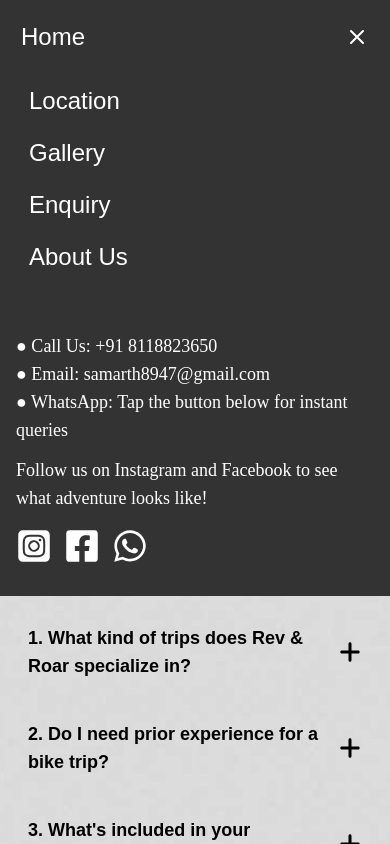
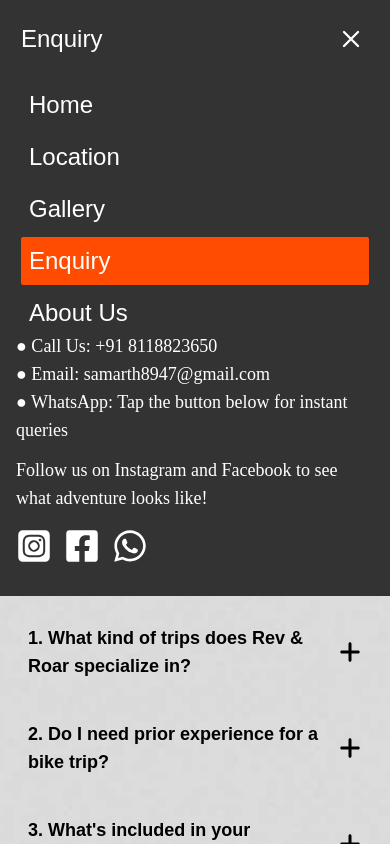
Before and after one commit to jangirsamarthiqol/rev-roar, a React (Vite) app: page /enquiry in a window 390 px wide. Both pictures are taken after a click on the button "Open menu". Shown: the top 844 px of the page. Built offline with nearby package versions, Linux system fonts and the light colour scheme.

Commit message:
fixed the nav bar for mobile view and Fixed bugs

```diff
--- a/src/components/HomeSlider.jsx
+++ b/src/components/HomeSlider.jsx
@@ -4,8 +4,8 @@ import { motion } from "framer-motion";
 import { RiArrowLeftWideLine, RiArrowRightWideFill } from "react-icons/ri";
 
 // Gallery images (stamp & logo)
-import stampImage from "/stamp/stamp-11.png"; // Update this path
-import logoImage from "/stamp/stamp-11.png";   // Update this path
+// import stampImage from "/stamp/stamp-11.png"; // Update this path
+// import logoImage from "/stamp/stamp-11.png";   // Update this path
 
 // Slider images
 import img1 from "/pexels-julia-volk-5204921.jpg"; // Update this path
--- a/src/pages/Navbar.jsx
+++ b/src/pages/Navbar.jsx
@@ -1,110 +1,164 @@
 /* eslint-disable no-unused-vars */
-import React, { useState } from "react";
+import React, { useState, useEffect } from "react";
 import "./Navbar.css";
-import { Link } from "react-router-dom";
+import { Link, useLocation } from "react-router-dom";
 
 function Navbar() {
   const [isMenuOpen, setIsMenuOpen] = useState(false);
+  const location = useLocation();
+
+  // Close mobile menu when route changes
+  useEffect(() => {
+    setIsMenuOpen(false);
+  }, [location.pathname]);
 
   const toggleMenu = () => {
     setIsMenuOpen(!isMenuOpen);
   };
 
+  // Helper function to determine active page
+  const isActive = (path) => {
+    return location.pathname === path;
+  };
+
+  // Get current page name for mobile header
+  const getCurrentPageName = () => {
+    switch(location.pathname) {
+      case '/':
+        return 'Home';
+      case '/location':
+        return 'Location';
+      case '/gallery':
+        return 'Gallery';
+      case '/enquiry':
+        return 'Enquiry';
+      case '/about-us':
+        return 'About Us';
+      default:
+        return 'Menu';
+    }
+  };
+
   return (
-    <nav className="navbar fixed top-0 z-10 w-full">
-      {/* Desktop Navigation - preserved original design */}
-      <div className="hidden md:flex justify-between mx-50">
+    <nav className="navbar fixed top-0 z-10 w-full transition-all duration-300">
+      {/* Desktop Navigation - preserved original design with active highlights */}
+      <div className="hidden md:flex justify-between mx-50 px-6">
         <Link
           to="/"
-          className="text-2xl hover:bg-[#FF4C00] rounded-xs text-white p-2"
+          className={`text-2xl rounded-xs text-white p-2 transition-colors duration-300 ${
+            isActive('/') ? 'bg-[#FF4C00]' : 'hover:bg-[#FF4C00]/80'
+          }`}
         >
           Home
         </Link>
         <Link
           to="/location"
-          className="text-2xl hover:bg-[#FF4C00] rounded-xs text-white p-2"
+          className={`text-2xl rounded-xs text-white p-2 transition-colors duration-300 ${
+            isActive('/location') ? 'bg-[#FF4C00]' : 'hover:bg-[#FF4C00]/80'
+          }`}
         >
           Location
         </Link>
         <Link
           to="/gallery"
-          className="text-2xl hover:bg-[#FF4C00] rounded-xs text-white p-2"
+          className={`text-2xl rounded-xs text-white p-2 transition-colors duration-300 ${
+            isActive('/gallery') ? 'bg-[#FF4C00]' : 'hover:bg-[#FF4C00]/80'
+          }`}
         >
           Gallery
         </Link>
         <Link
           to="/enquiry"
-          className="text-2xl hover:bg-[#FF4C00] rounded-xs text-white p-2"
+          className={`text-2xl rounded-xs text-white p-2 transition-colors duration-300 ${
+            isActive('/enquiry') ? 'bg-[#FF4C00]' : 'hover:bg-[#FF4C00]/80'
+          }`}
         >
           Enquiry
         </Link>
         <Link
           to="/about-us"
-          className="text-2xl hover:bg-[#FF4C00] rounded-xs text-white p-2"
+          className={`text-2xl rounded-xs text-white p-2 transition-colors duration-300 ${
+            isActive('/about-us') ? 'bg-[#FF4C00]' : 'hover:bg-[#FF4C00]/80'
+          }`}
         >
           About Us
         </Link>
       </div>
 
       {/* Mobile Navigation */}
-      <div className="md:hidden flex justify-between items-center p-4">
-        {/* Logo or first menu item for mobile */}
-        <Link to="/" className="text-2xl text-white">
-          Home
-        </Link>
+      <div className="md:hidden flex justify-between items-center p-4 bg-opacity-95">
+        {/* Show current page name instead of always "Home" */}
+        <span className="text-2xl text-white font-medium">
+          {getCurrentPageName()}
+        </span>
 
-        {/* Mobile Menu Button */}
+        {/* Mobile Menu Button with improved animation */}
         <button
-          className="text-white focus:outline-none"
+          className="text-white focus:outline-none p-1 rounded-full hover:bg-white/10 transition-colors"
           onClick={toggleMenu}
+          aria-label={isMenuOpen ? "Close menu" : "Open menu"}
         >
           {isMenuOpen ? (
-            <svg className="w-6 h-6" fill="none" stroke="currentColor" viewBox="0 0 24 24" xmlns="http://www.w3.org/2000/svg">
+            <svg className="w-7 h-7" fill="none" stroke="currentColor" viewBox="0 0 24 24" xmlns="http://www.w3.org/2000/svg">
               <path strokeLinecap="round" strokeLinejoin="round" strokeWidth="2" d="M6 18L18 6M6 6l12 12" />
             </svg>
           ) : (
-            <svg className="w-6 h-6" fill="none" stroke="currentColor" viewBox="0 0 24 24" xmlns="http://www.w3.org/2000/svg">
+            <svg className="w-7 h-7" fill="none" stroke="currentColor" viewBox="0 0 24 24" xmlns="http://www.w3.org/2000/svg">
               <path strokeLinecap="round" strokeLinejoin="round" strokeWidth="2" d="M4 6h16M4 12h16M4 18h16" />
             </svg>
           )}
         </button>
       </div>
 
-      {/* Mobile Menu Dropdown */}
-      {isMenuOpen && (
-        <div className="md:hidden">
-          <div className="flex flex-col px-4 pt-2 pb-4 space-y-1">
+      {/* Mobile Menu Dropdown with improved animation and active indicators */}
+      <div
+        className={`md:hidden transition-all duration-300 overflow-hidden ${
+          isMenuOpen ? 'max-h-64 opacity-100' : 'max-h-0 opacity-0'
+        }`}
+      >
+        <div className="flex flex-col px-4 pt-2 pb-4 space-y-1 bg-opacity-95">
+          <Link
+            to="/"
+            className={`text-2xl rounded-xs text-white p-2 ${
+              isActive('/') ? 'bg-[#FF4C00]' : 'hover:bg-[#FF4C00]/80'
+            }`}
+          >
+            Home
+          </Link>
           <Link
             to="/location"
-              className="text-2xl hover:bg-[#FF4C00] rounded-xs text-white p-2"
-              onClick={toggleMenu}
+            className={`text-2xl rounded-xs text-white p-2 ${
+              isActive('/location') ? 'bg-[#FF4C00]' : 'hover:bg-[#FF4C00]/80'
+            }`}
           >
             Location
           </Link>
           <Link
             to="/gallery"
-              className="text-2xl hover:bg-[#FF4C00] rounded-xs text-white p-2"
-              onClick={toggleMenu}
+            className={`text-2xl rounded-xs text-white p-2 ${
+              isActive('/gallery') ? 'bg-[#FF4C00]' : 'hover:bg-[#FF4C00]/80'
+            }`}
           >
             Gallery
           </Link>
           <Link
             to="/enquiry"
-              className="text-2xl hover:bg-[#FF4C00] rounded-xs text-white p-2"
-              onClick={toggleMenu}
+            className={`text-2xl rounded-xs text-white p-2 ${
+              isActive('/enquiry') ? 'bg-[#FF4C00]' : 'hover:bg-[#FF4C00]/80'
+            }`}
           >
             Enquiry
           </Link>
           <Link
             to="/about-us"
-              className="text-2xl hover:bg-[#FF4C00] rounded-xs text-white p-2"
-              onClick={toggleMenu}
+            className={`text-2xl rounded-xs text-white p-2 ${
+              isActive('/about-us') ? 'bg-[#FF4C00]' : 'hover:bg-[#FF4C00]/80'
+            }`}
           >
             About Us
           </Link>
         </div>
       </div>
-      )}
     </nav>
   );
 }
```
Lines whose indentation alone changed are shown as unchanged.
